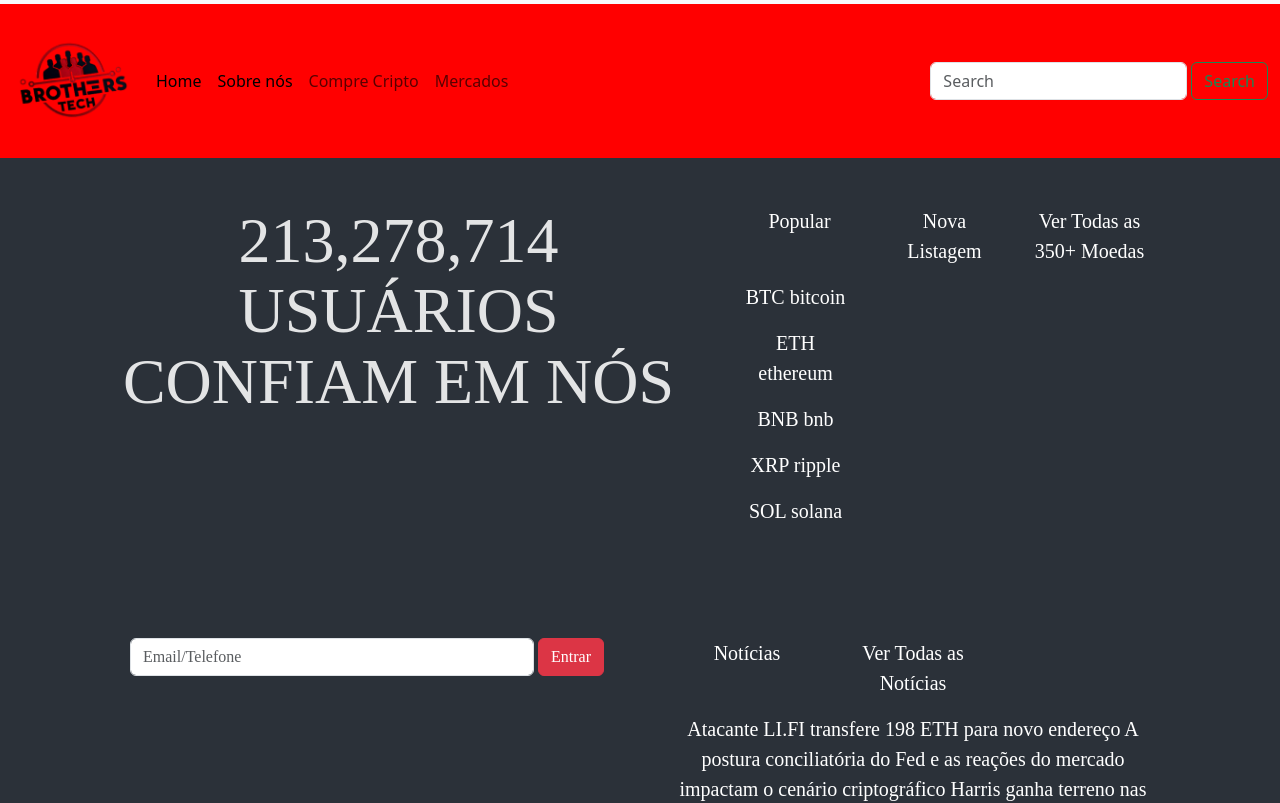
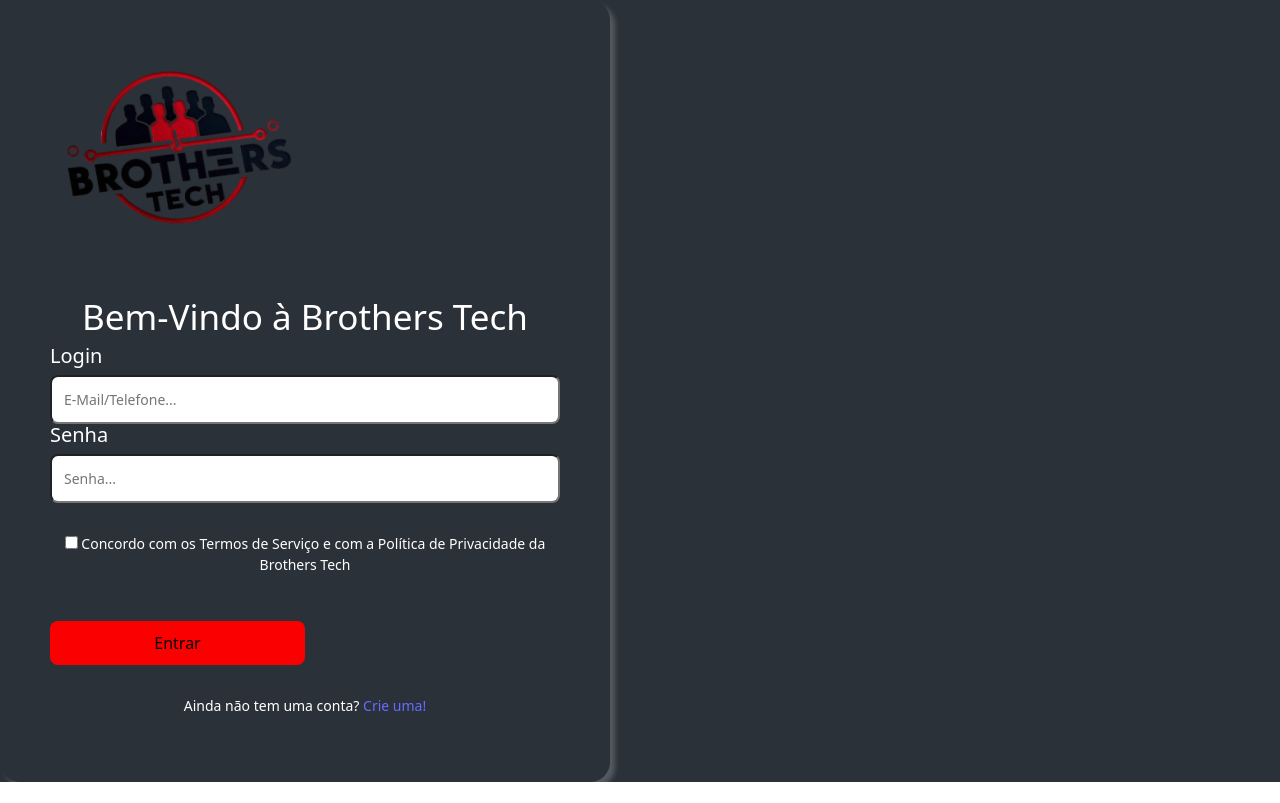
Before and after one commit to CaioMorais15/ProjetoBrotherTech, a React (Vite) app in the folder site-institucional/: page / in a window 1280 px wide. Shown: the top 803 px of the page. Built offline with nearby package versions, Linux system fonts and the light colour scheme; a web font is replaced by a local one.

Commit message:
fazendo o css

```diff
--- a/site-institucional/package.json
+++ b/site-institucional/package.json
@@ -26,6 +26,6 @@
     "eslint-plugin-react-refresh": "^0.4.9",
     "globals": "^15.9.0",
     "react-router-dom": "^6.26.1",
-    "vite": "^5.4.1"
+    "vite": "^5.4.8"
   }
 }
--- a/site-institucional/src/App.jsx
+++ b/site-institucional/src/App.jsx
@@ -2,13 +2,15 @@ import { Outlet } from "react-router-dom";
 import "./App.css";
 import Navbar from "./components/Navbar/Navbar";
 import Footer from "./components/Footer/Footer";
+import Login from "./components/Login/Login";
 
 function App() {
   return (
     <>
-      <Navbar />
+<Login />
+      {/* <Navbar />
       <Outlet />
-      <Footer />
+      <Footer /> */}
     </>
   );
 }
--- a/site-institucional/src/components/Login/Login.jsx
+++ b/site-institucional/src/components/Login/Login.jsx
@@ -0,0 +1,36 @@
+import logo from "/Logo.png"
+import { useState } from "react"
+import styles from "./Login.module.css"
+export const Login = () => {
+
+    const [pagina, setPagina] = useState('home');
+
+    const trocaPagina = (novaPagina) => {
+        setPagina(novaPagina)
+    }
+    return <>
+        <div className={styles.divLogin}>
+            <img src={logo} />
+
+            <div id="Logo"></div>
+            <h1 className={styles.caixa}>Bem-Vindo à Brothers Tech</h1>
+            <div id="textoLogin">
+
+                <h1 className={styles.tituloEmail}>Login</h1>
+                <div id="Login">
+                    <input className={styles.campoEmail} type="E-Mail/Telefone" placeholder="E-Mail/Telefone..." />
+                </div>
+                <h1 className={styles.tituloSenha}>Senha</h1>
+                <div id="Senha">
+                    <input className={styles.campoEmail} type="password" placeholder="Senha..." />
+                </div>
+                <p>
+                    <input type="checkbox" /> Concordo com os Termos de Serviço e com a Política de Privacidade da Brothers Tech</p>
+                <button className={styles.campoEntrar} >Entrar</button>
+                <p>Ainda não tem uma conta?<a href="site/src/cadastro/Cadastrar.jsx" > Crie uma!</a></p>
+            </div>
+          </div>
+    </>
+}
+
+export default Login
--- a/site-institucional/src/components/Login/Login.module.css
+++ b/site-institucional/src/components/Login/Login.module.css
@@ -0,0 +1,69 @@
+:root{
+    --font-raleway:"Raleway", sans-serif;
+}
+
+body {
+    background-color: #181A20;
+}
+
+a {
+text-decoration: none;
+font-size: 14px;
+}
+
+.caixa {
+    color: #FFFFFF;
+    text-align: center;
+    font-size: 35px;
+    justify-content: center;
+    align-items: center;
+    display: flex;
+}
+
+.tituloEmail {
+    text-align: left;
+    color: #FFFFFF;
+    font-size: 20px;
+}
+
+.campoEmail {
+    color: #FFFFFF;
+    align-items: left;
+    width: 100%;
+    padding: 12px;
+    border-radius: 8px;
+    outline-color: #FFFFFF;
+    font-size: 14px;
+    padding-right: 0;
+}
+
+.tituloSenha {
+    color: #FFFFFF;
+    text-align: left;
+    font-size: 20px;
+}
+
+p {
+    color: #FFFFFF;
+    font-size: 14px;
+    text-align: center;
+    margin-top: 30px;
+}
+
+.campoEntrar {
+    background-color: #FB0000;
+    border: #FB0000;
+    align-items: center;
+    margin-top: 30px;
+    width: 50%;
+    padding: 10px;
+}
+
+.divLogin {
+    width: 610px;
+    align-items: center;
+    padding: 50px;
+    background-color: #2B3139;
+    border-radius: 20px;
+    box-shadow: 5px 5px 5px rgb(255, 255, 255, 0.2);
+}
```
Also changed, not shown: site-institucional/public/Logo.png (added), site-institucional/src/components/Cadastrar/Cadastrar.jsx (added), site-institucional/src/components/Cadastrar/Cadastrar.module.css (added), 1 other file (tests, documents, lock files or other folders).
